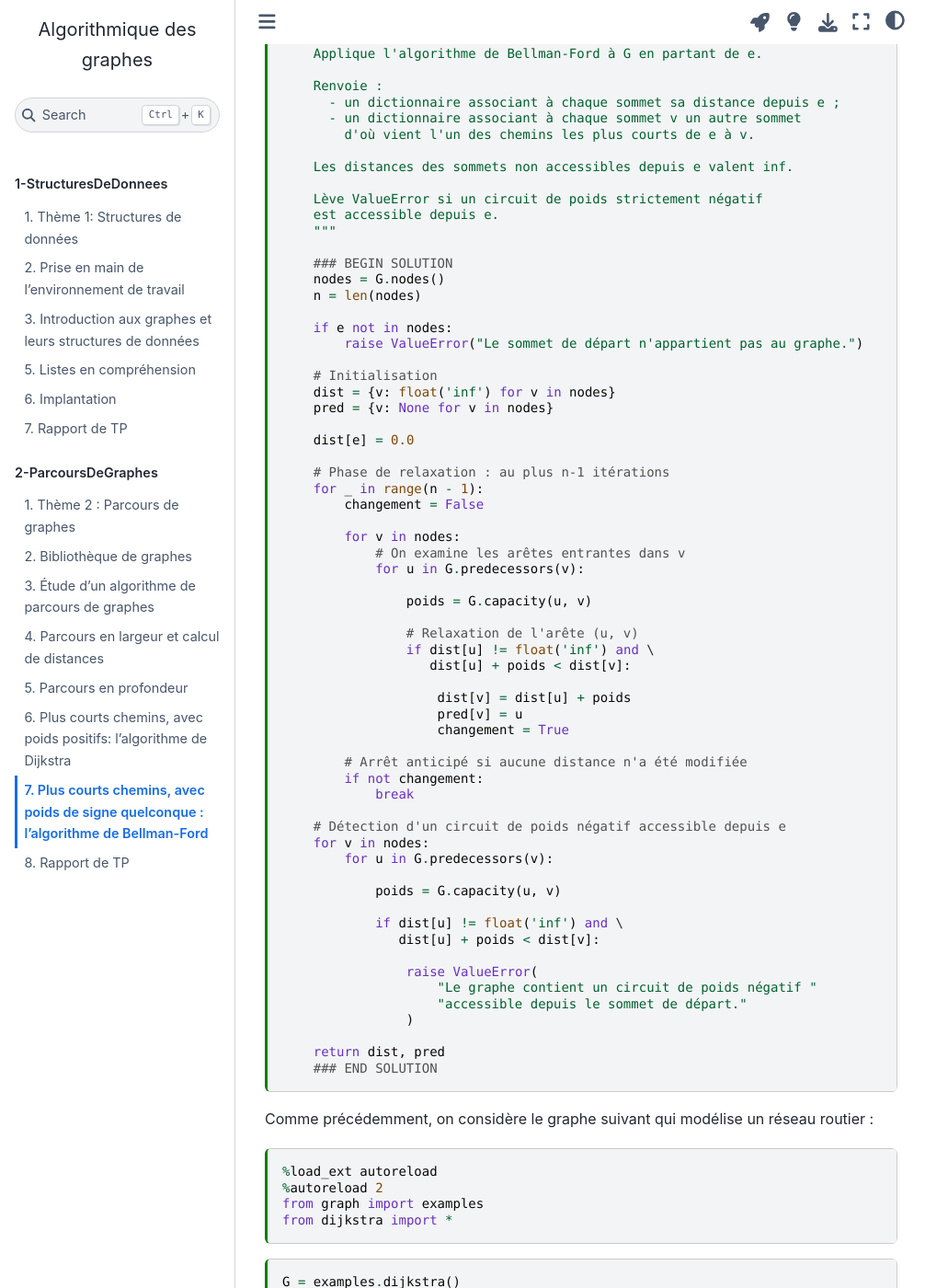
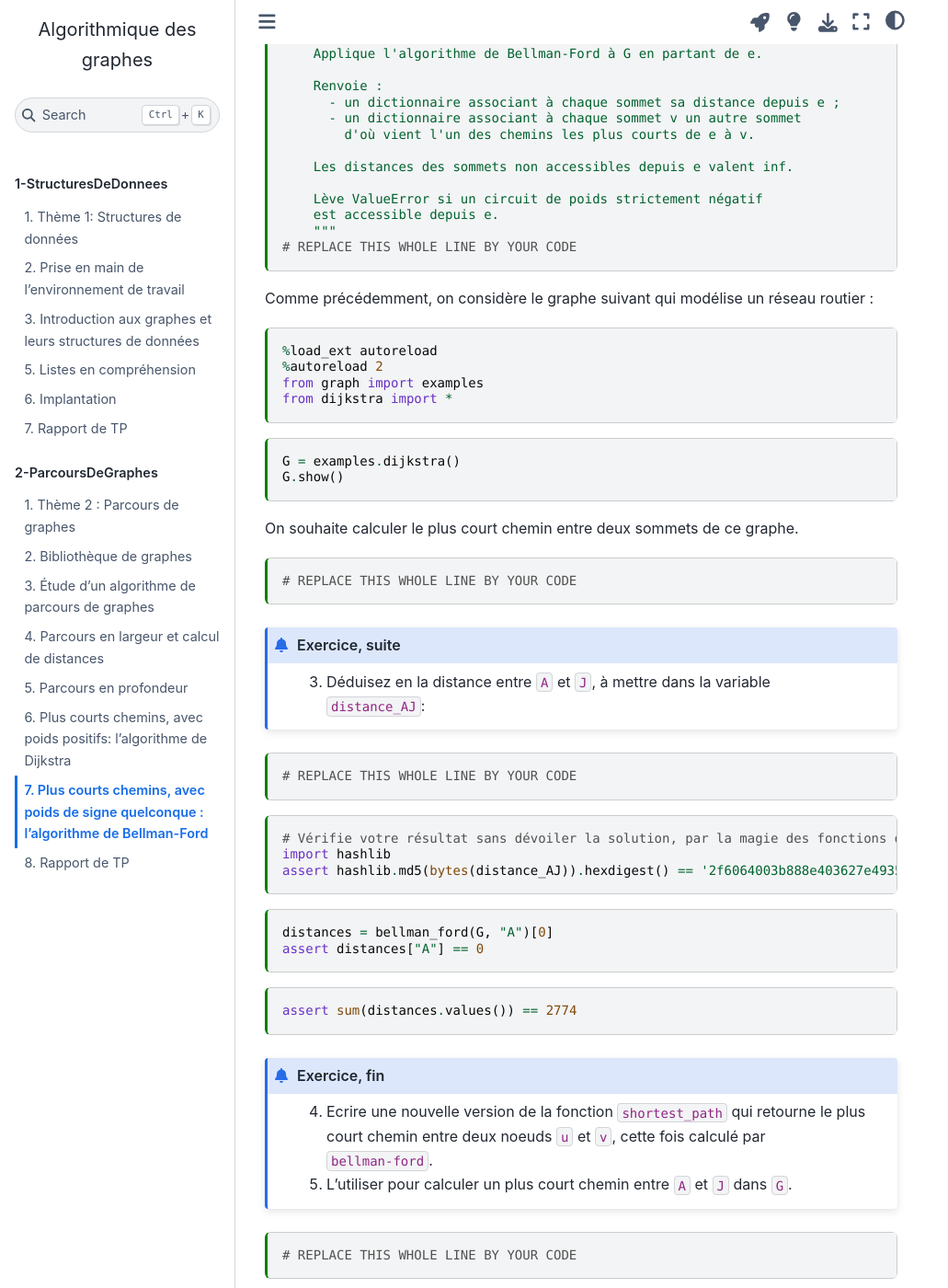
Before and after one commit to phillanglois/L3-Algo-Graphes, a Jupyter Book: the page built from release-jupytext/2-ParcoursDeGraphes/05-BellmanFord.md, in a window 1280 px wide and 1400 px high, scrolled down 767 px. Shown: the whole window at 92% size, without its empty margins (0-1031 px from the left). Built offline with Jupyter Book 1.0.4 settings and Sphinx 7.4.7 and the Sphinx Book theme 1.1.4, drawn with Linux system fonts in a browser that asks for light colours; some of the changed text lies outside the part shown.

Commit message:
ch2, BellmanFord : bug travo

````diff
--- a/release-jupytext/2-ParcoursDeGraphes/05-BellmanFord.md
+++ b/release-jupytext/2-ParcoursDeGraphes/05-BellmanFord.md
@@ -16,7 +16,8 @@ kernelspec:
 
 +++
 
-On a vu en cours l'algorithme de Bellman-Ford qui applique le principe de programmation dynamique au calcul des plus courts chemins d'une source donnée aux sommets d'un graphe avec poids positifs et négatifs. On rappelle que la validité de cette solution impose l'absence dans le graphe de cycle de poids total négatif.
+L'_algorithme de Bellman-Ford_ applique le principe de programmation dynamique au calcul des plus courts chemins d'une source donnée aux sommets d'un graphe avec poids positifs et négatifs.
+On rappelle que la validité de cette solution impose l'absence dans le graphe de cycle de poids total négatif.
 
 +++ {"deletable": false, "editable": false}
 
@@ -52,58 +53,7 @@ def bellman_ford(
     Lève ValueError si un circuit de poids strictement négatif
     est accessible depuis e.
     """
-
-    ### BEGIN SOLUTION
-    nodes = G.nodes()
-    n = len(nodes)
-
-    if e not in nodes:
-        raise ValueError("Le sommet de départ n'appartient pas au graphe.")
-
-    # Initialisation
-    dist = {v: float('inf') for v in nodes}
-    pred = {v: None for v in nodes}
-
-    dist[e] = 0.0
-
-    # Phase de relaxation : au plus n-1 itérations
-    for _ in range(n - 1):
-        changement = False
-
-        for v in nodes:
-            # On examine les arêtes entrantes dans v
-            for u in G.predecessors(v):
-
-                poids = G.capacity(u, v)
-
-                # Relaxation de l'arête (u, v)
-                if dist[u] != float('inf') and \
-                   dist[u] + poids < dist[v]:
-
-                    dist[v] = dist[u] + poids
-                    pred[v] = u
-                    changement = True
-
-        # Arrêt anticipé si aucune distance n'a été modifiée
-        if not changement:
-            break
-
-    # Détection d'un circuit de poids négatif accessible depuis e
-    for v in nodes:
-        for u in G.predecessors(v):
-
-            poids = G.capacity(u, v)
-
-            if dist[u] != float('inf') and \
-               dist[u] + poids < dist[v]:
-
-                raise ValueError(
-                    "Le graphe contient un circuit de poids négatif "
-                    "accessible depuis le sommet de départ."
-                )
-
-    return dist, pred
-    ### END SOLUTION
+# REPLACE THIS WHOLE LINE BY YOUR CODE
 ```
 
 +++ {"deletable": false, "editable": false}
````
